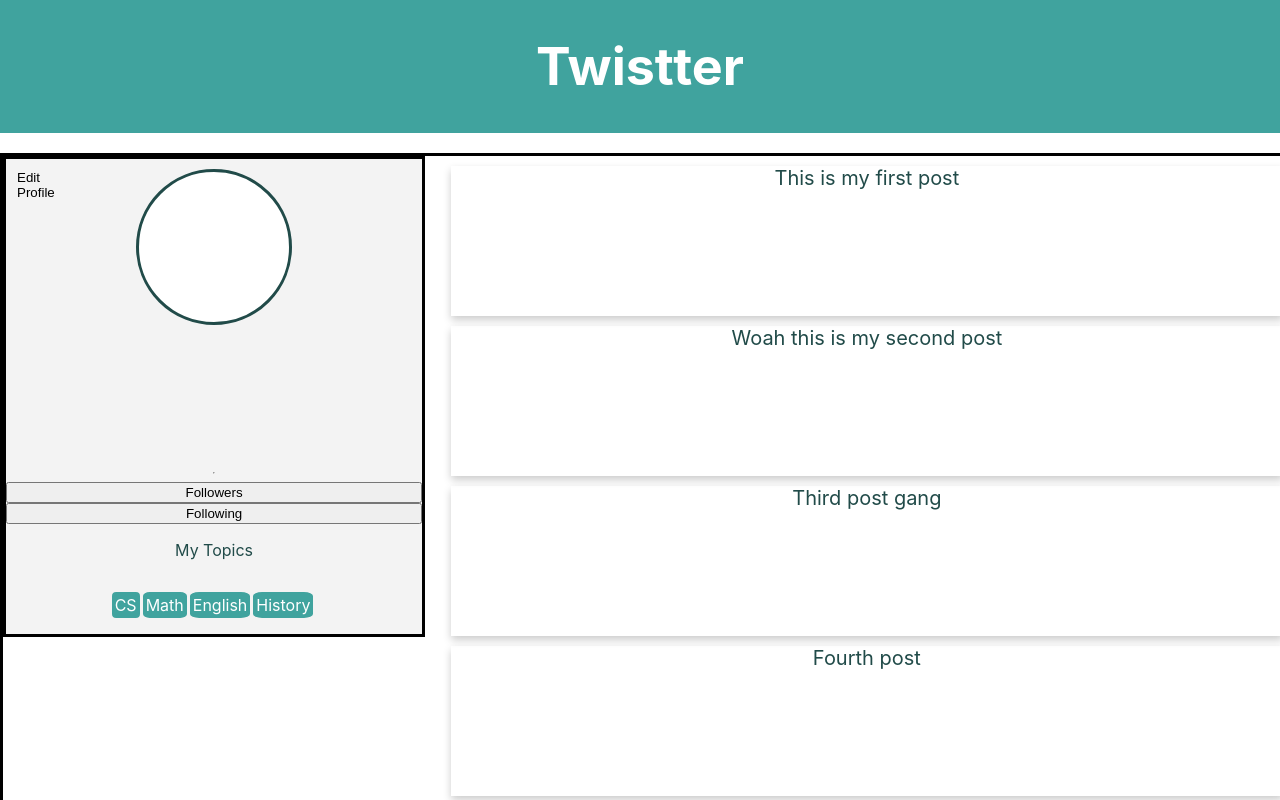
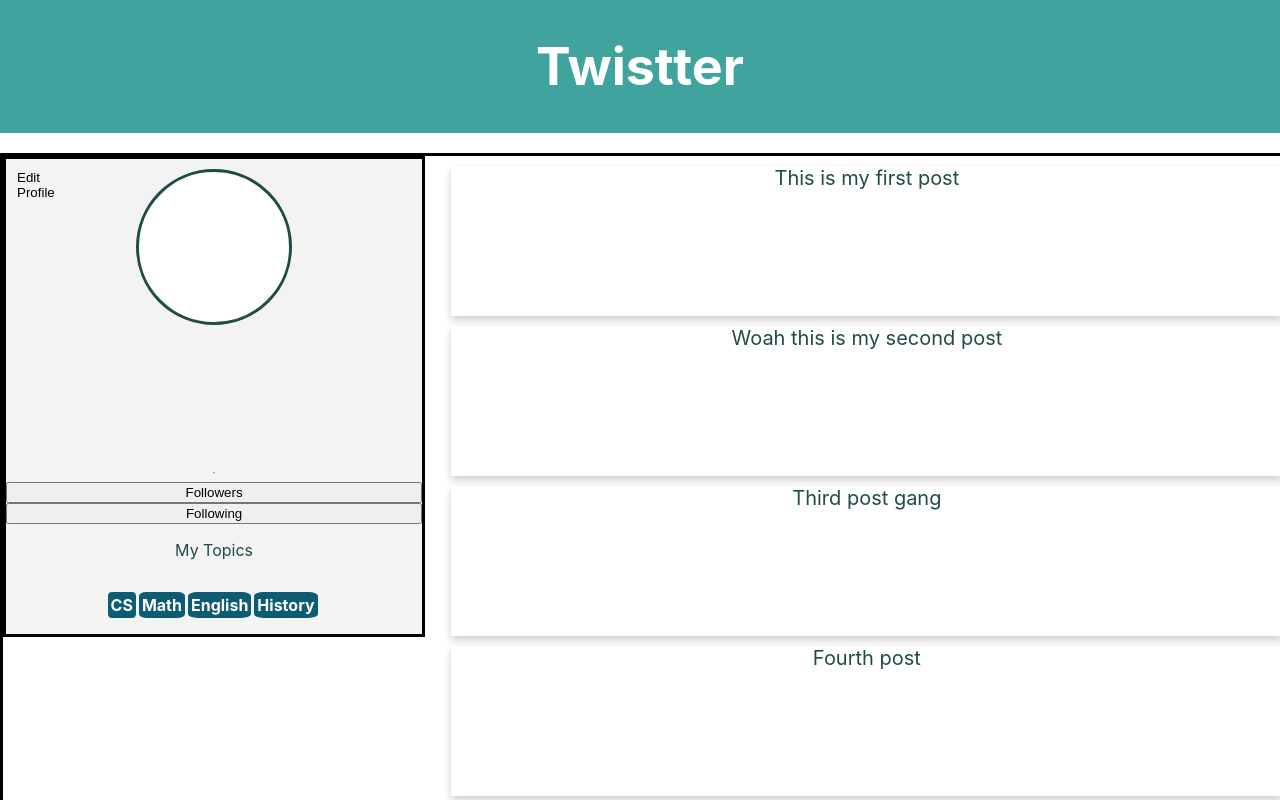
Before and after one commit to aniamb/twistter-307, a React (Create React App) app in the folder twistter/: page /userprofile in a window 1280 px wide. Shown: the top 800 px of the page. Built offline with nearby package versions, Linux system fonts and the light colour scheme; no server answers.

Commit message:
Add full accessibility to user profile

```diff
--- a/twistter/src/UserProfile.css
+++ b/twistter/src/UserProfile.css
@@ -60,13 +60,14 @@ row {
     height:20px;
     margin-left: 5px;
 }
- #topics{
+ .topics{
     border-radius: 15%;
     border-style: solid;
     margin-right: 3px;
     color: white;
-    background-color: rgb(64, 163, 158);
-    border-color: rgb(64, 163, 158);
+    font-weight: bold;
+    background-color: rgb(13, 92, 115);
+    border-color: rgb(13, 92, 115);
     display: inline-block !important;
  }
   @media screen and (min-width: 800px) {
--- a/twistter/src/UserProfile.js
+++ b/twistter/src/UserProfile.js
@@ -115,10 +115,10 @@ class UserProfile extends Component {
                                 }}/>}
                         <p>My Topics</p>
                             <p>
-                                <span id = "topics">CS</span>
-                                <span id = "topics">Math</span>
-                                <span id = "topics">English</span>
-                                <span id = "topics">History</span>
+                                <span className = "topics">CS</span>
+                                <span className = "topics">Math</span>
+                                <span className = "topics">English</span>
+                                <span className = "topics">History</span>
                             </p>
                 </div>
                 <div className='double-column'>
```
